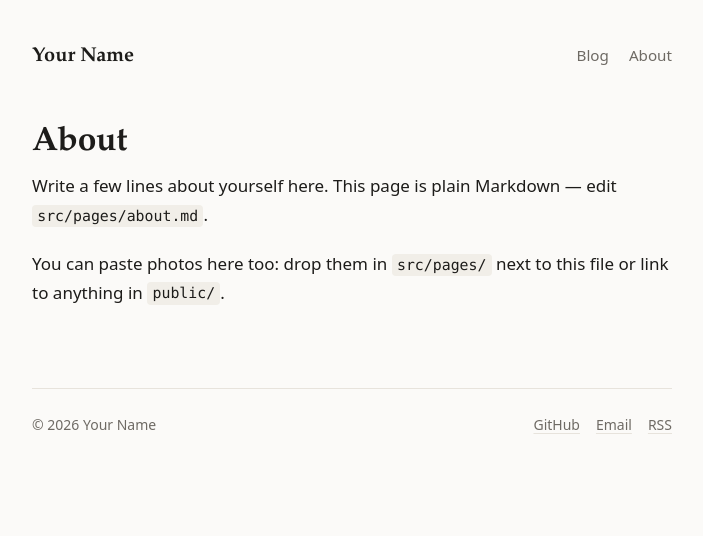
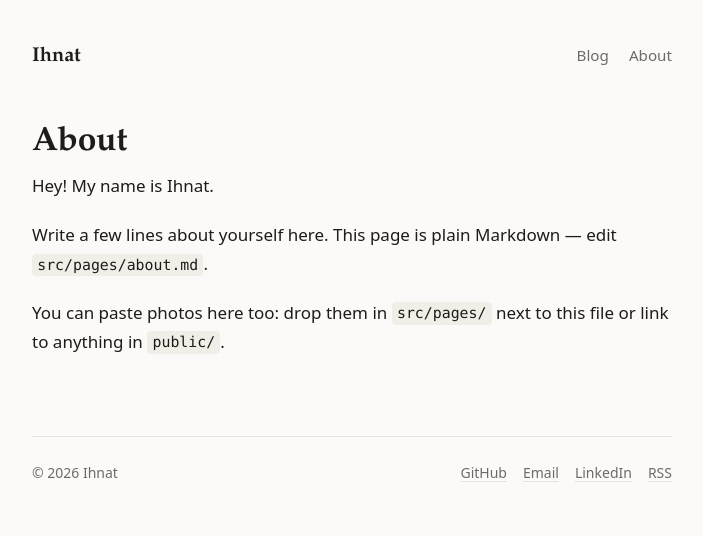
Before and after one commit to ignazhar/ignazhar.github.io, an Astro site: page /about in a window 1280 px wide. Shown: the whole page, without its empty margins (288-991 px from the left). Built offline with nearby package versions, Linux system fonts and the light colour scheme; Astro itself is replaced by a stand-in of ours.

Commit message:
first try update

```diff
--- a/src/pages/about.md
+++ b/src/pages/about.md
@@ -2,6 +2,8 @@
 layout: ../layouts/Page.astro
 title: About
 ---
+
+Hey! My name is Ihnat.
 
 Write a few lines about yourself here. This page is plain Markdown —
 edit `src/pages/about.md`.
--- a/src/site.config.ts
+++ b/src/site.config.ts
@@ -3,13 +3,14 @@
 // ─────────────────────────────────────────────────────────────
 
 export const SITE = {
-  name: 'Your Name',
+  name: 'Ihnat',
   tagline: 'Notes, photos and things I’m working on.',
   // Your site's URL (used for RSS + sitemap). Change it if you add a custom domain.
   url: 'https://ignazhar.github.io',
   links: [
-    { label: 'GitHub', href: 'https://github.com/your-username' },
-    { label: 'Email', href: 'mailto:you@example.com' },
+    { label: 'GitHub', href: 'https://github.com/ignazhar' },
+    { label: 'Email', href: 'mailto:iz238@cam.ac.uk' },
+    { label: 'LinkedIn', href: 'https://www.linkedin.com/in/ihnat-zharikhin/' }
   ],
 };
 
```
